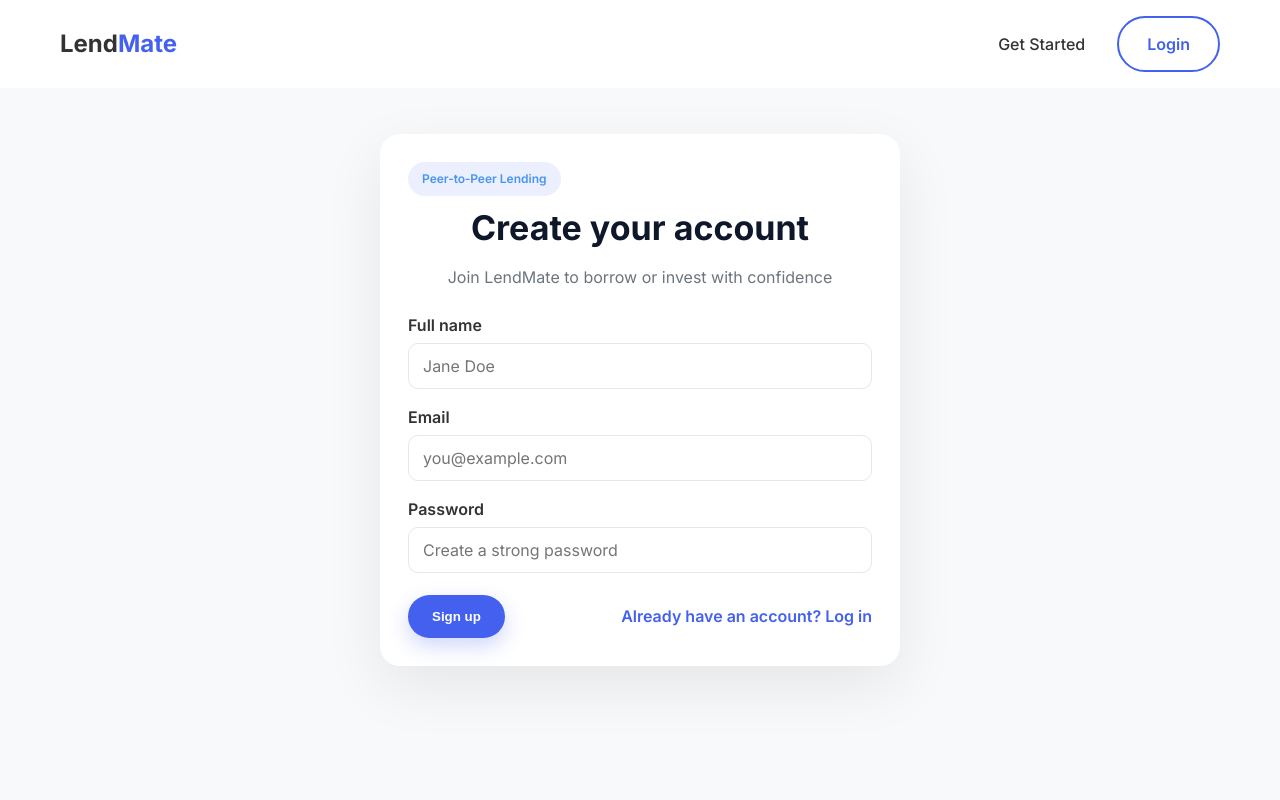
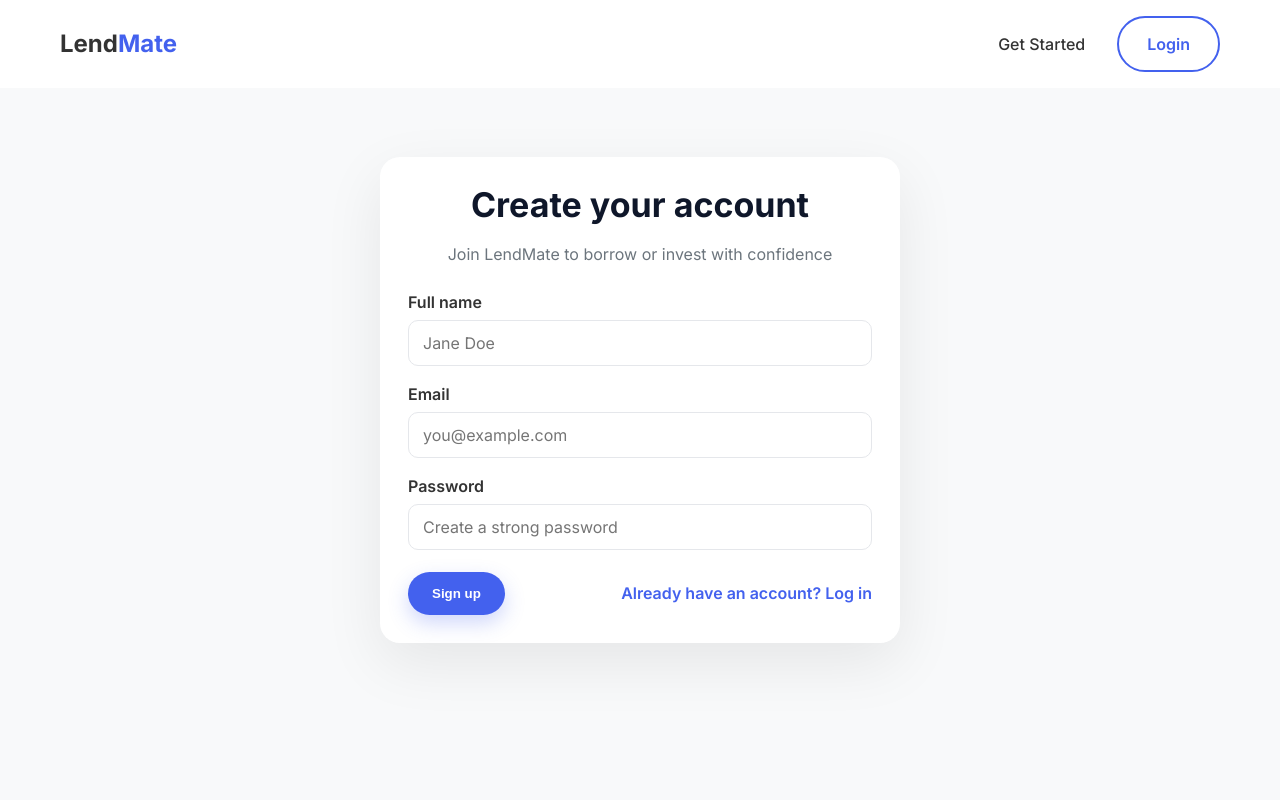
Before and after one commit to khuswant18/LendMate, a React (Vite) app: page /signup in a window 1280 px wide. Shown: the top 800 px of the page. Built offline with nearby package versions, Linux system fonts and the light colour scheme; no server answers.

Commit message:
updated the login and signup card

```diff
--- a/src/Pages/Login/Login.jsx
+++ b/src/Pages/Login/Login.jsx
@@ -32,7 +32,6 @@ const Login = () => {
   return (
     <section className="auth-wrapper">
       <div className="auth-card">
-        <div className="auth-chip">Secure Access</div>
         <h1 className="auth-title">Welcome back</h1>
         <p className="auth-subtitle">Log in to continue your LendMate journey</p>
 
--- a/src/Pages/Signup/Signup.jsx
+++ b/src/Pages/Signup/Signup.jsx
@@ -31,7 +31,6 @@ const Signup = () => {
   return (
     <section className="auth-wrapper">
       <div className="auth-card">
-        <div className="auth-chip">Peer‑to‑Peer Lending</div>
         <h1 className="auth-title">Create your account</h1>
         <p className="auth-subtitle">Join LendMate to borrow or invest with confidence</p>
 
```
